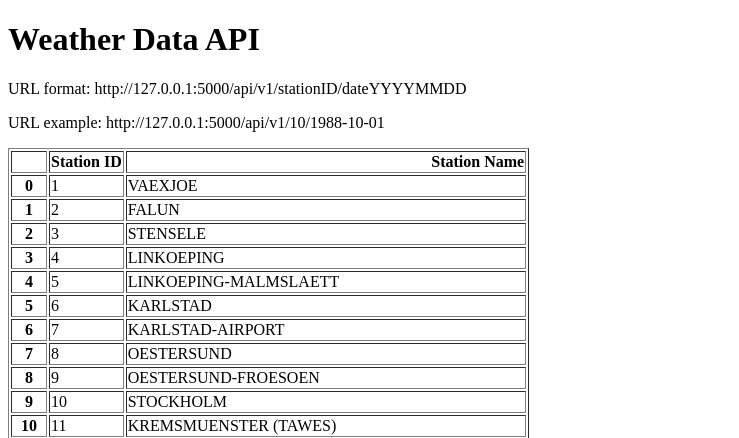
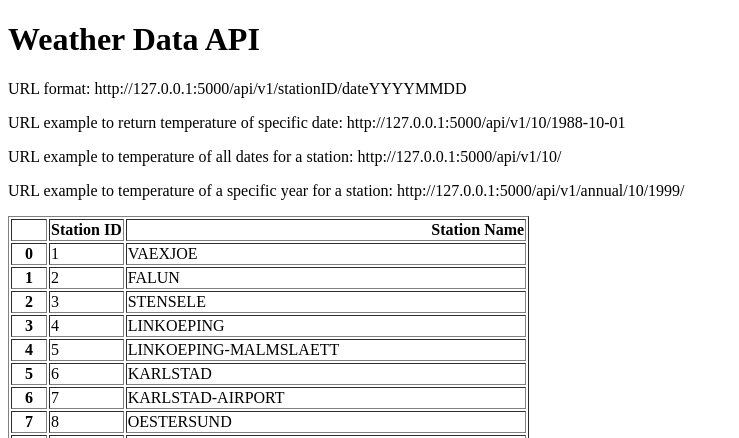
Before and after one commit to danfearnley/weatherAnalysis, a Flask app: page / in a window 1280 px wide. Shown: the top 438 px of the page, without its empty margins (0-739 px from the left). Run offline with Flask 3, Linux system fonts and the light colour scheme.

Commit message:
added options and endpoints for annual and all data

```diff
--- a/main.py
+++ b/main.py
@@ -51,7 +51,6 @@ def about(station, date):
     stationID = str(station).zfill(6) # pads out to 6 digits with leading 0, needs to be converted to string first
     df = pd.read_csv(f"data_small/TG_STAID{stationID}.txt", skiprows=20, parse_dates=["    DATE"])
     temp = df.loc[df["    DATE"] == date]['   TG'].squeeze() / 10
-    print(temp)
 
     stationNames["Station ID"] = stationNames["Station ID"].astype(str) # data mismatch - convert entire column to string
     stationName = stationNames.loc[stationNames["Station ID"] == station, "Station Name"].iloc[0]
@@ -61,6 +60,20 @@ def about(station, date):
             "temperature": temp,
             "stationName": stationName.strip().title()}
 
+@app.route("/api/v1/<station>/")
+def allData(station):
+    stationID = str(station).zfill(6) # pads out to 6 digits with leading 0, needs to be converted to string first
+    df = pd.read_csv(f"data_small/TG_STAID{stationID}.txt", skiprows=20, parse_dates=["    DATE"])
+    result = df.to_dict(orient="records") # this gives a list of dicts with all dates and its temp
+    return result
+
+@app.route("/api/v1/annual/<station>/<year>/")
+def annual(station, year):
+    stationID = str(station).zfill(6) # pads out to 6 digits with leading 0, needs to be converted to string first
+    df = pd.read_csv(f"data_small/TG_STAID{stationID}.txt", skiprows=20)
+    df["    DATE"] = df["    DATE"].astype(str)
+    result = df[df["    DATE"].str.startswith(str(year))].to_dict(orient="records")
+    return result
 
 if __name__ == "__main__":
     app.run(debug=True)
--- a/templates/home.html
+++ b/templates/home.html
@@ -8,7 +8,9 @@
 <body>
     <h1>Weather Data API</h1>
     <p>URL format: http://127.0.0.1:5000/api/v1/stationID/dateYYYYMMDD</p>
-    <p>URL example: http://127.0.0.1:5000/api/v1/10/1988-10-01</p>
+    <p>URL example to return temperature of specific date: http://127.0.0.1:5000/api/v1/10/1988-10-01</p>
+    <p>URL example to temperature of all dates for a station: http://127.0.0.1:5000/api/v1/10/</p>
+    <p>URL example to temperature of a specific year for a station: http://127.0.0.1:5000/api/v1/annual/10/1999/</p>
     <p>{{data|safe}}</p>
 </body>
 </html>
```
